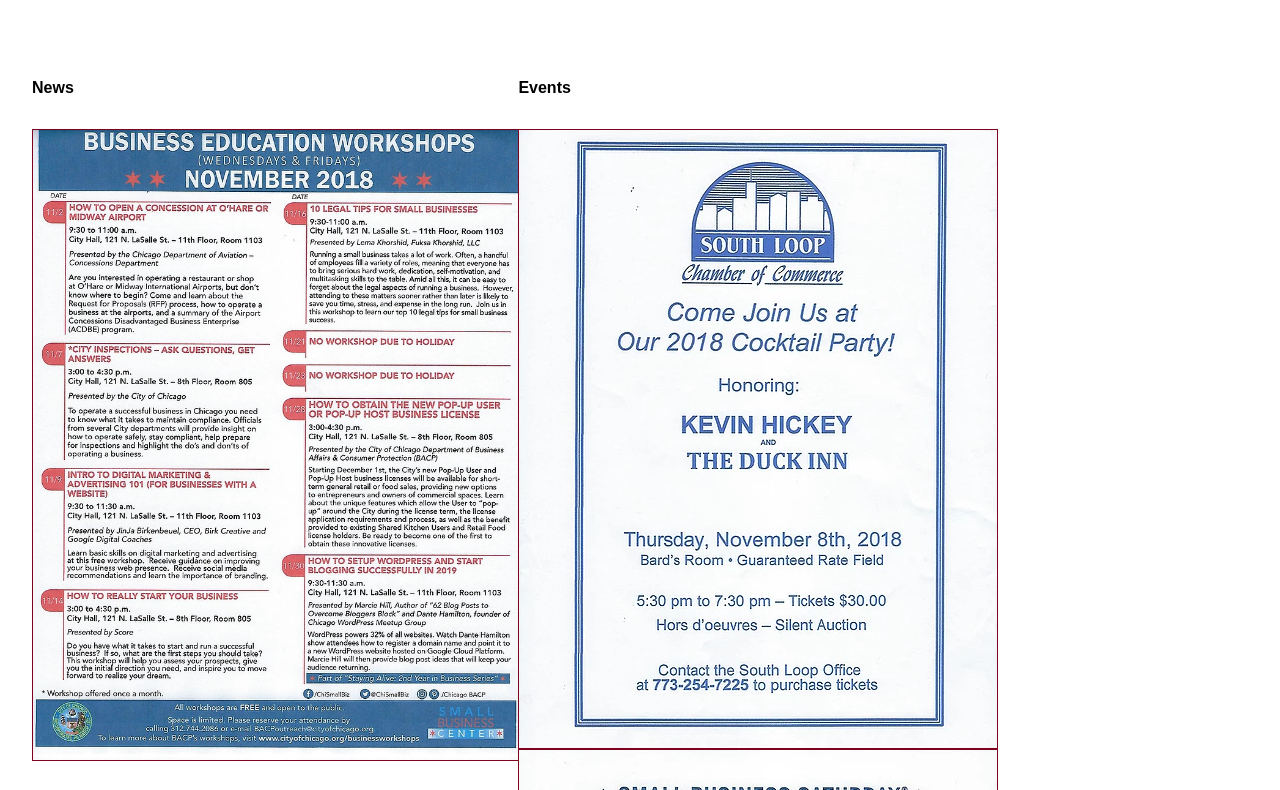
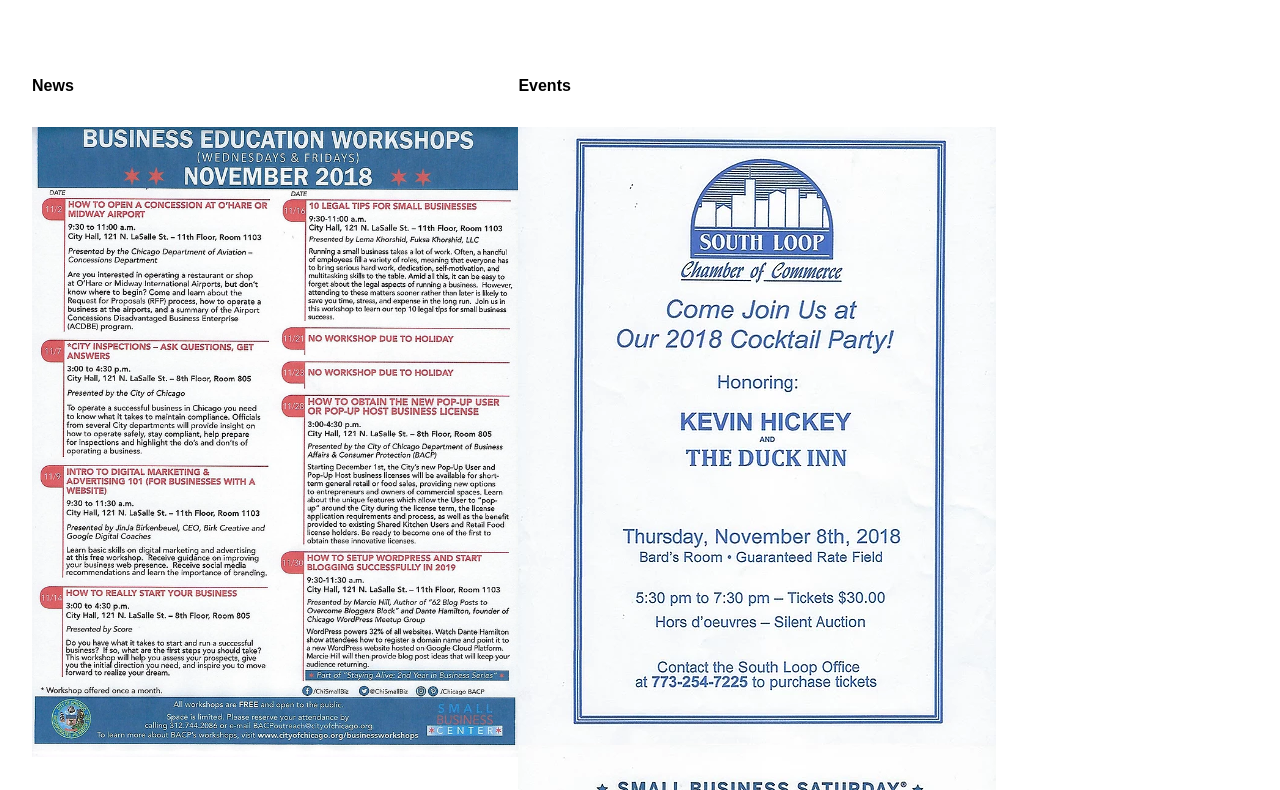
Before and after one commit to OliviaDimmer/commcercewebsite, a plain HTML site: page index.html in a window 1280 px wide. Shown: the part 217-1007 px from the top of the page. Drawn offline with Linux system fonts and the light colour scheme; a web font is replaced by a local one.

Commit message:
no borders

```diff
--- a/stylesheet.css
+++ b/stylesheet.css
@@ -188,7 +188,7 @@ h3 {
 
 
 img {
-	border: 1px solid #800020;
+
 }
 .history {
 	margin: 10px;
```
